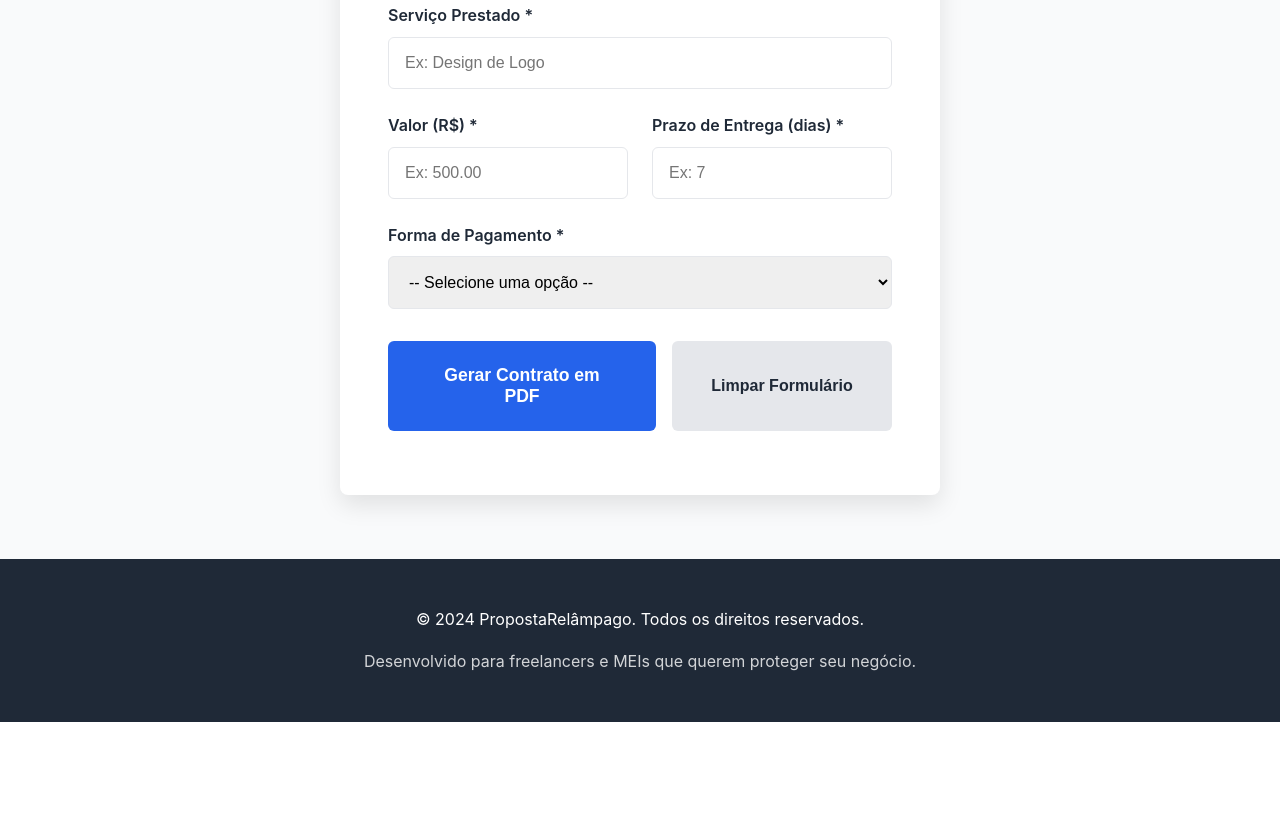
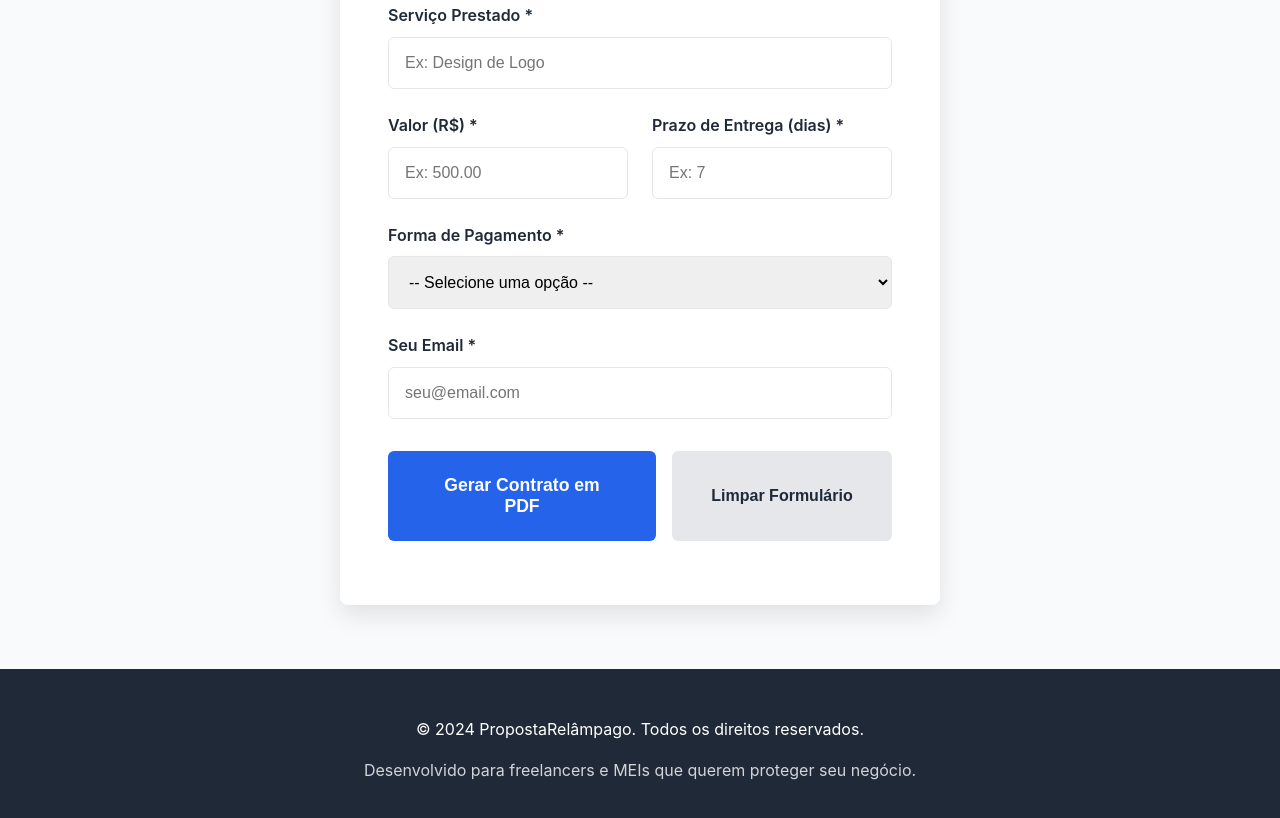
Before and after one commit to Jane9080/Proposta-Relampago, a website: page public/index.html in a window 1280 px wide. Shown: the part 2503-3321 px from the top of the page. Before the commit the page ends 3225 px from the top, so only its background shows below. Drawn offline with Linux system fonts and the light colour scheme.

Commit message:
Update index.html

```diff
--- a/public/index.html
+++ b/public/index.html
@@ -202,6 +202,18 @@
                     </select>
                 </div>
 
+                <!-- CAMPO DE EMAIL ADICIONADO -->
+                <div class="form-group">
+                    <label for="emailContrato">Seu Email *</label>
+                    <input
+                        type="email"
+                        id="emailContrato"
+                        name="emailContrato"
+                        placeholder="seu@email.com"
+                        required
+                    >
+                </div>
+
                 <div class="form-actions">
                     <button type="submit" class="btn-primary btn-large">Gerar Contrato em PDF</button>
                     <button type="reset" class="btn-secondary">Limpar Formulário</button>
```
